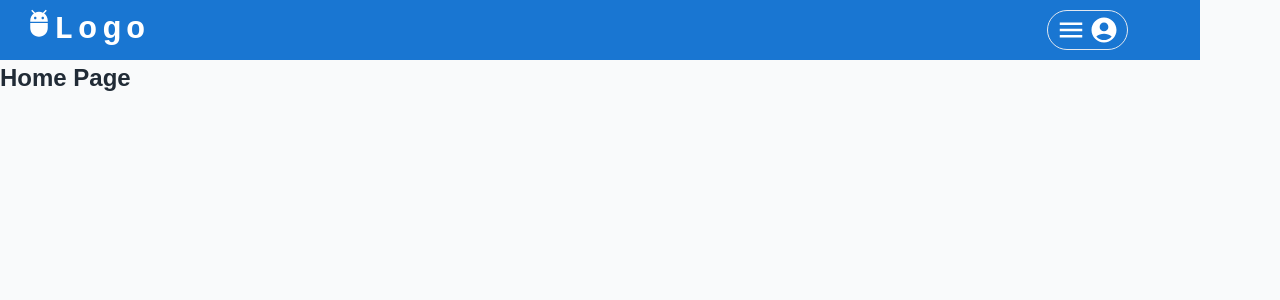
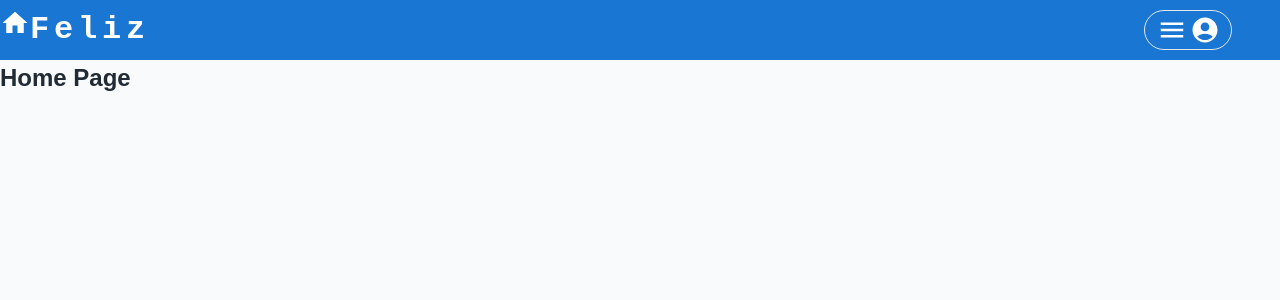
Before and after one commit to thiagofelizardu/Projeto_PAS, a React (Vite) app: page /home in a window 1280 px wide. Shown: the top 300 px of the page. Built offline with nearby package versions, Linux system fonts and the light colour scheme.

Commit message:
ajustesNavBar

```diff
--- a/src/components/NavBar.jsx
+++ b/src/components/NavBar.jsx
@@ -1,7 +1,7 @@
 import * as React from 'react';
 import Box from '@mui/material/Box';
 import Typography from '@mui/material/Typography';
-import AdbIcon from '@mui/icons-material/Adb';
+import HomeIcon from '@mui/icons-material/Home';
 import UserMenu from './navBar/UserMenu';
 import { Link } from 'react-router-dom';
 
@@ -9,32 +9,32 @@ import { Container } from '@mui/material';
 
 export default function ButtonAppBar() {
   return (
-
-    <Container sx={{
+    <Box sx={{
       display: 'flex',
       justifyContent: 'space-between',
       alignItems: 'center',
       backgroundColor: '#1976d2',
       height: '60px',
-      margin: '0'
+      padding: '1 20px',
+      width: '100%',
+      margin: '0',
     }}>
       <Box sx={{alignItems: 'center'}}>
-        <AdbIcon sx={{ fontSize: 30, color: '#ffffff' }}/>
+        <HomeIcon sx={{ fontSize: 30, color: '#ffffff' }}/>
         <Typography variant="h3" component={Link} to='/home' sx={{
           fontWeight: 700,
           fontFamily: 'monospace',
           flexGrow: 1,
           letterSpacing: '.3rem',
           textDecoration: 'none',
-          color: 'inherit',
-          color: '#ffffff'
+          color: '#ffffff',
         }}>
-          Logo
+          Feliz
         </Typography>
       </Box>
       <Box >
         <UserMenu />
       </Box>
-    </Container>
+   </Box>
   );
 }
--- a/src/components/navBar/UserMenu.jsx
+++ b/src/components/navBar/UserMenu.jsx
@@ -34,7 +34,7 @@ export default function UserMenu() {
         <Box
           onClick={handleClick}
           sx={{
-            padding: '0.5rem',
+            padding: '0.7rem',
             '@media (min-width: 768px)': {
               paddingY: '0.25rem',
             },
@@ -49,6 +49,7 @@ export default function UserMenu() {
               boxShadow: '0 4px 6px rgba(0, 0, 0, 0.1)',
             },
             transition: 'box-shadow 0.3s ease',
+
           }}
         >
           <MenuIcon fontSize="large" sx={{ fontSize: 30, color: '#ffffff' }} />
```
